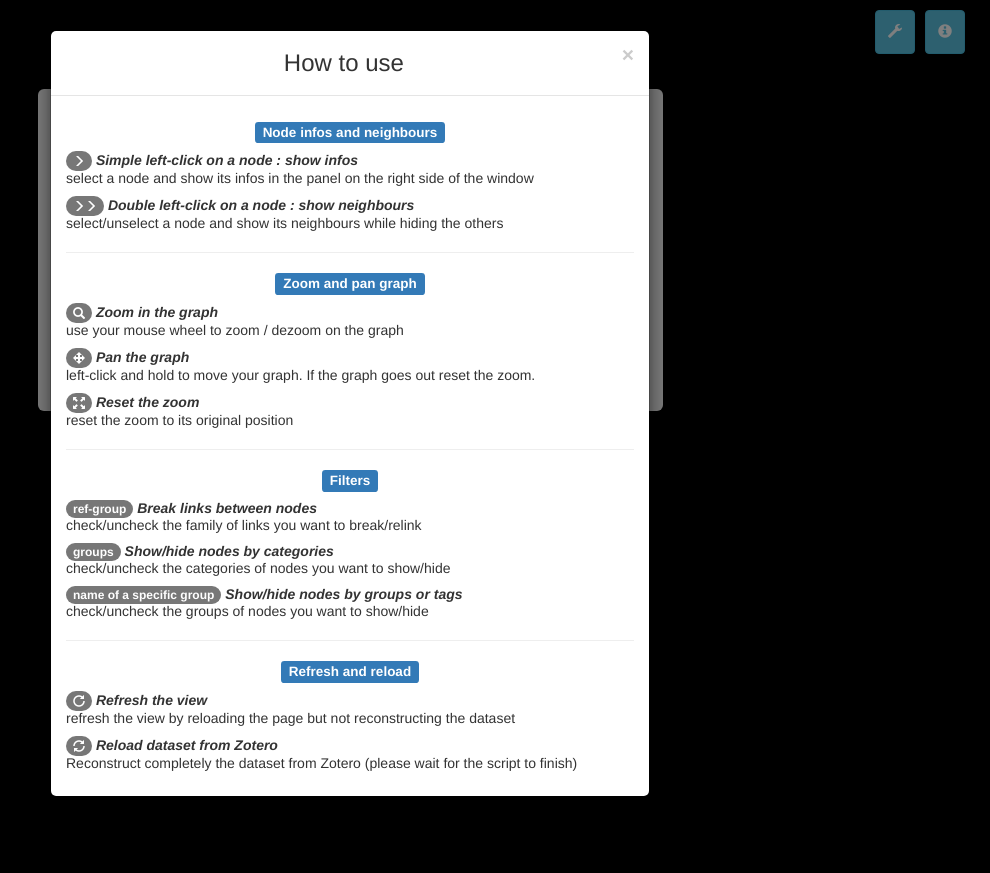
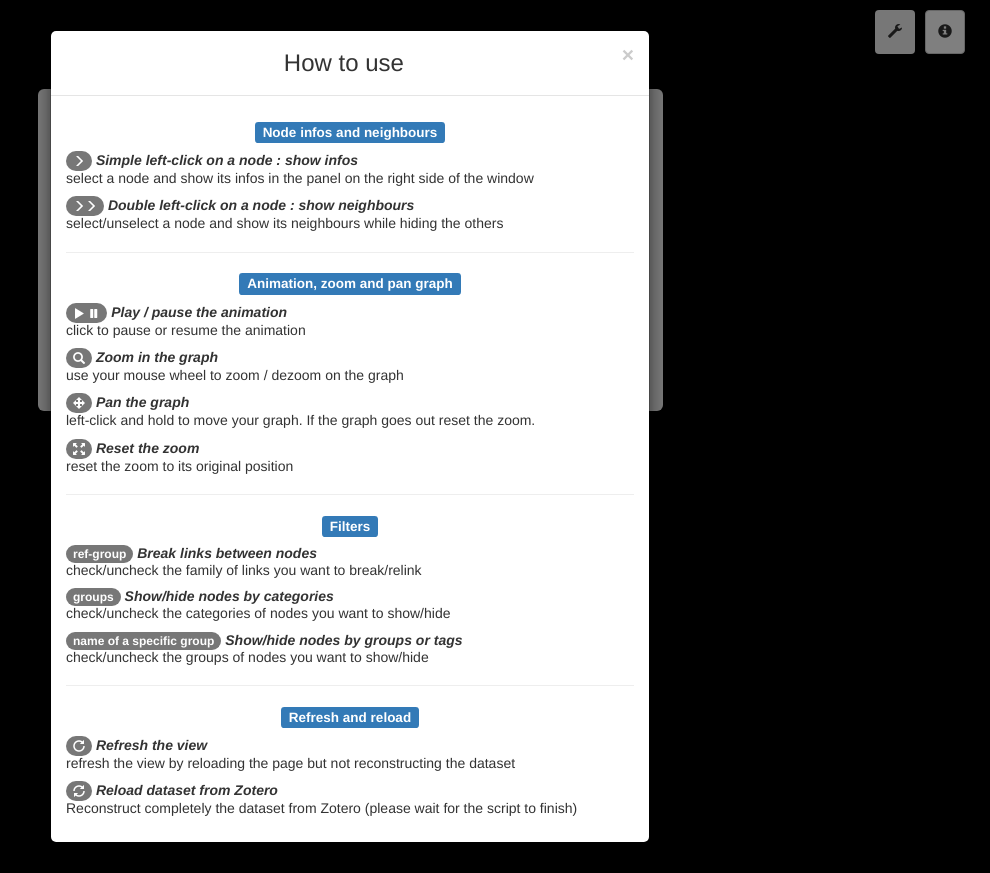
Before and after one commit to JulienParis/LibViz, a Python web app: template app/templates/index.html in a window 1280 px wide, after a click that opens the changed part. Shown: the whole page, without its empty margins (290-1280 px from the left). Run offline with Jinja, Linux system fonts and the light colour scheme; the template is opened without the code that fills it, so the values that code supplies are empty; some libraries are stand-ins or nearby versions.

Commit message:
adding play-pause button

```diff
--- a/app/templates/base.html
+++ b/app/templates/base.html
@@ -175,9 +175,23 @@
 
 					<li data-toggle="tooltip"
 						data-placement="bottom"
+						title="pause the animation"
+						>
+						<!-- play/pause button -->
+						<button type="button"
+							id="play-pause"
+							class="btn btn-md btn-warning"
+							style="margin-top: 10px; margin-bottom: 10px; height: 44px; margin-right: 10px"
+							>
+							<span class="glyphicon glyphicon-pause"></span>
+						</button>
+					</li>
+
+					<li data-toggle="tooltip"
+						data-placement="bottom"
 						title="hide / show all filters and infos"
 						>
-						<!-- full screen button -->
+						<!-- Hide filters and infos -->
 						<button type="button"
 							id="collapseAll"
 							class="btn btn-md btn-primary"
@@ -239,11 +253,11 @@
 
 					<li data-toggle="tooltip"
 						data-placement="bottom"
-						title="How to use {{ glob.titleApp }}"
+						title="how to use {{ glob.titleApp }}"
 						>
 						<!-- Button 'HOW TO' triggering modal -->
 						<button type="button"
-								class="btn btn-md btn-info"
+								class="btn btn-md btn-d"
 								data-toggle="modal"
 								style="margin-top: 10px; margin-bottom: 10px; height: 44px; margin-right: 10px"
 								data-target="#modalHowTo"
@@ -256,11 +270,11 @@
 
 					<li data-toggle="tooltip"
 						data-placement="bottom"
-						title="About the {{ glob.titleApp }} project"
+						title="about the {{ glob.titleApp }} project"
 						>
 						<!-- Button 'About' triggering modal -->
 						<button type="button"
-							class="btn btn-md btn-info"
+							class="btn btn-md btn-default"
 							data-toggle="modal"
 							style="margin-top: 10px; margin-bottom: 10px; height: 44px; margin-right: 10px"
 							data-target="#modalAbout"
@@ -383,8 +397,14 @@
 			  <hr></hr>
 
 			  <h4 class="text-center"><span class="label label-primary">
-			  Zoom and pan graph
+			  Animation, zoom and pan graph
 			  </span></h4>
+				<h5><span class="badge">
+						<span class="glyphicon glyphicon-play"></span> <span class="glyphicon glyphicon-pause"></span>
+					</span>
+					<strong><em>Play / pause the animation</em></strong>
+					<p> click to pause or resume the animation</p>
+				</h5>
 				<h5><span class="badge">
 						<span class="glyphicon glyphicon-search"></span>
 					</span>
```
Also changed, not shown: app/templates/D3_network.html (+32 -0 lines), 2 other files.
